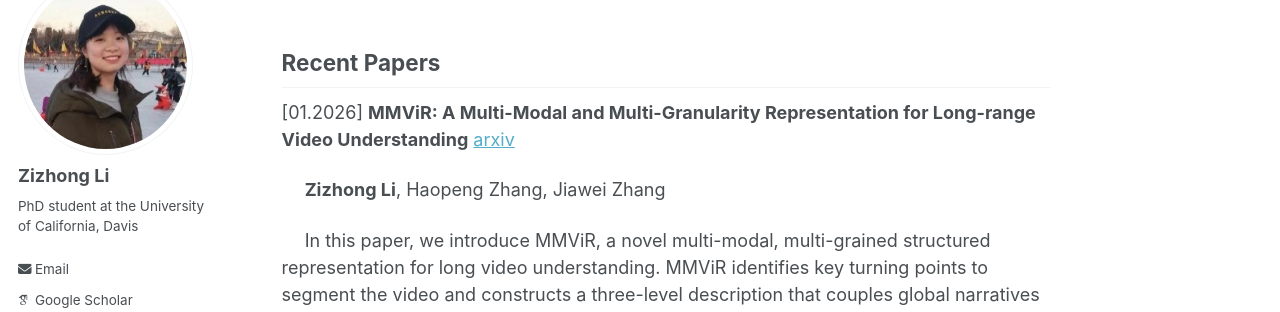
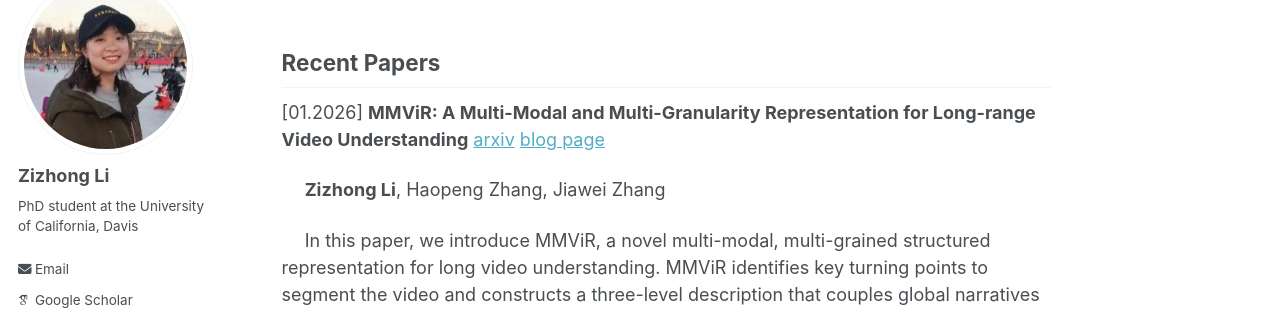
Before and after one commit to lizizhong/lizizhong.github.io, a Jekyll site: the page built from _pages/about.md, in a window 1280 px wide and 1400 px high, scrolled down 199 px. Shown: the part 131-443 px from the top of the window. Built offline with Jekyll 4.4.1, drawn with Linux system fonts in a browser that asks for light colours; some web fonts are replaced; some of the changed text lies outside the part shown.

Commit message:
Update about.md

```diff
--- a/_pages/about.md
+++ b/_pages/about.md
@@ -14,7 +14,7 @@ My research interest lies in natural language processing, specifically in nonpar
 
 Recent Papers
 ------
-[01.2026] **MMViR: A Multi-Modal and Multi-Granularity Representation for Long-range Video Understanding** [arxiv](https://arxiv.org/pdf/2601.05495)
+[01.2026] **MMViR: A Multi-Modal and Multi-Granularity Representation for Long-range Video Understanding** [arxiv](https://arxiv.org/pdf/2601.05495) [blog page](https://lizizhong.github.io/publication/2026-01-09-paper-mmvir-5.md)
 
 &emsp; **Zizhong Li**, Haopeng Zhang, Jiawei Zhang
 
```
Also changed, not shown: other parts of _pages/about.md (+1 -1 lines).
